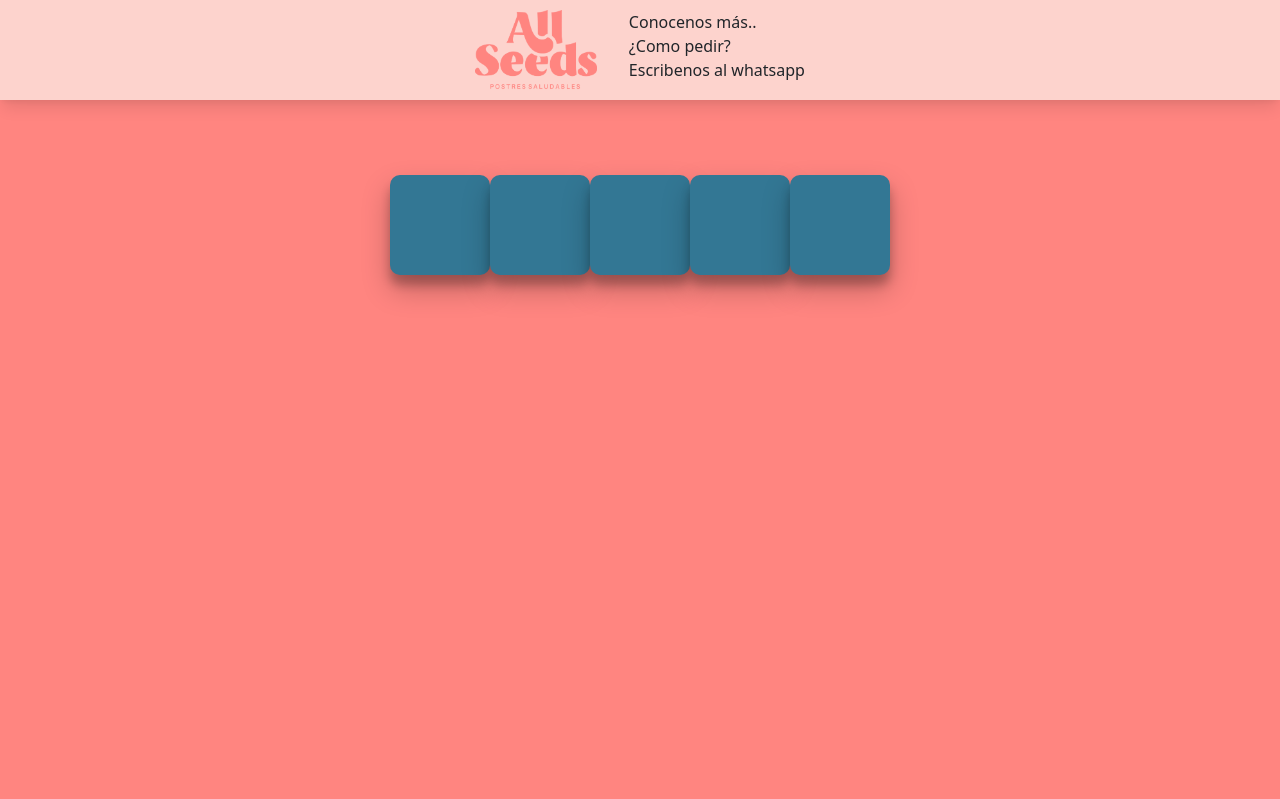
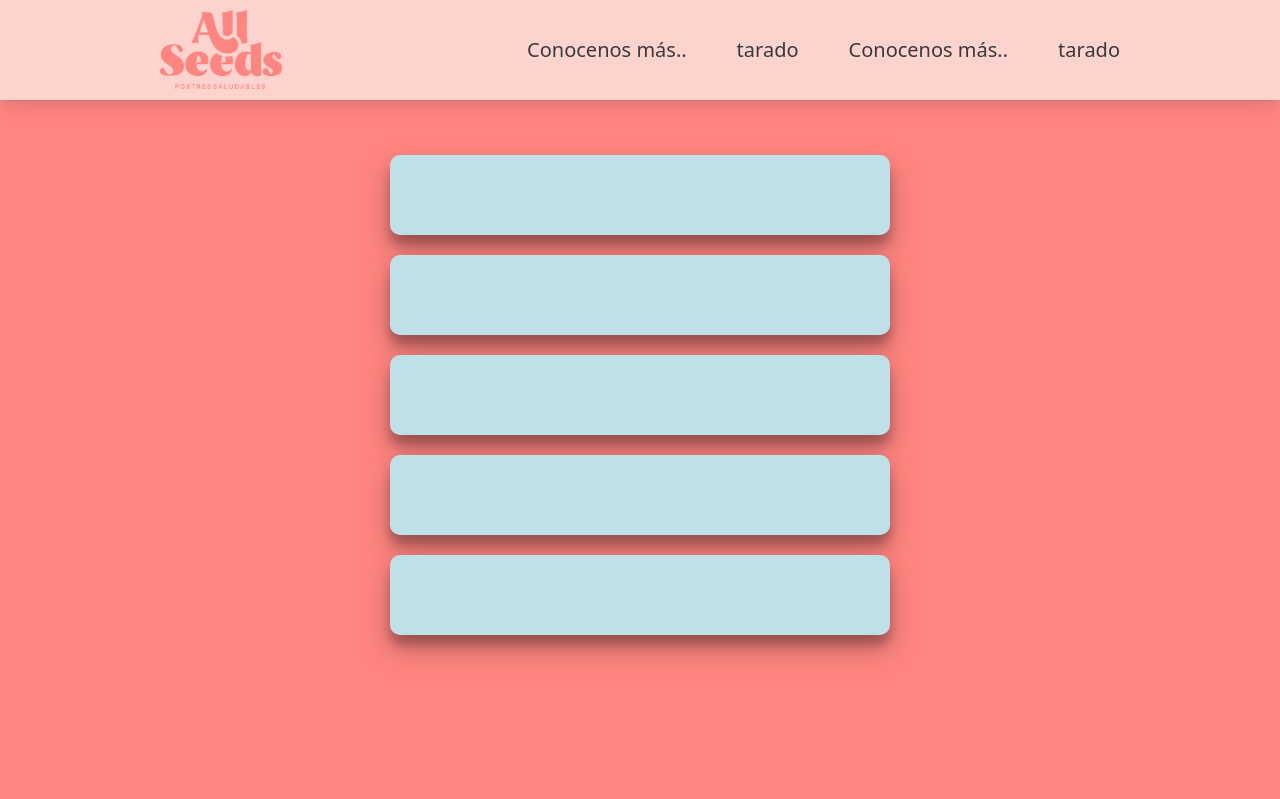
Before and after one commit to SebMal64/all-seeds, a React app in the folder react/: page / in a window 1280 px wide. Shown: the top 799 px of the page. Built offline with nearby package versions, Linux system fonts and the light colour scheme.

Commit message:
navegacion estructura completa

```diff
--- a/react/src/Items.css
+++ b/react/src/Items.css
@@ -1,19 +1,30 @@
-
+:root {
+    --rosado: #FF8580;
+    --rosado-claro: #ff8480b8;
+    --pinky:  #fde8e1;
+    --sky: #77C7CE;
+    --celeste:  #bee1e7;
+    --transparente: #fde8e1cb;
+    --blanco: rgb(233, 233, 233);
+}
 
 .cont-item {
-    height: 100px;
-    width: 100px;
-    background: rgb(51, 119, 148);
+    height: 80px;
+    width: 500px;
+    background: var(--celeste);
     border-radius: 10px;
     border: none;
     box-shadow: rgba(0, 0, 0, 0.25) 0px 14px 28px, rgba(0, 0, 0, 0.22) 0px 10px 10px;;
+}
+.cont-item:hover{
+    transform: scale(1.04);
 }
 
 @media (max-width: 768px) {
 
     .cont-item {
 
-       height: 80px;
+       height: 70px;
        width: 90dvw;
 
     }
--- a/react/src/Navegador.css
+++ b/react/src/Navegador.css
@@ -1,15 +1,17 @@
-**{
+** {
   margin: 0;
   box-sizing: content-box;
 }
+
 :root {
   --rosado: #FF8580;
   --rosado-claro: #ff8480b8;
-    --pinky:  #fde8e1;
+  --pinky: #fde8e1;
   --sky: #77C7CE;
-    --celeste:  #bee1e7;
+  --celeste: #bee1e7;
   --transparente: #fde8e1cb;
   --blanco: rgb(233, 233, 233);
+  --espacio: 10rem;
 }
 
 .nav-bar {
@@ -18,31 +20,42 @@
   position: fixed;
   width: 100dvw;
   height: 100px;
-    padding: 10px;
+  padding: 10px var(--espacio);
   background: var(--transparente);
-    align-content: flex-end;
-    justify-content: center;
+  justify-content: space-between;
   box-shadow: rgba(0, 0, 0, 0.1) 0px 10px 15px -3px, rgba(0, 0, 0, 0.05) 0px 4px 6px -2px;
+  align-content: center;
+  color: rgb(58, 58, 58);
+
 
 }
+
 .nav-img {
-    height: 100%;
+  height: auto;
   width: auto;
-     align-items: center;
-    justify-items: center;
 }
+
 .nav-list {
   display: flex;
-    align-items: flex-end;
-    justify-content: flex-end;
-    text-decoration: none;
+  height: 100%;
+  align-items: center;
+  gap: 50px;
 }
+
+.nav-list-item {
+  align-items: center;
+  font-size: 20px;
+  cursor: pointer;
+}
+
 @media (max-width: 768px) {
   .nav-bar {
     height: 80px;
     padding: 15px;
 
   }
+
+  /*
     @keyframes navLinkFade {
   from {
     opacity: 0;
@@ -65,5 +78,5 @@
 
 .mobile-menu.active .line3 {
   transform: rotate(45deg) translate(-5px, -7px);
+}*/
 }
-}
--- a/react/src/Navegador.js
+++ b/react/src/Navegador.js
@@ -1,21 +1,24 @@
 import './Navegador.css';
 import logo from './assets/pictures/logo-oscuro.png'
-import {Link} from 'react-router-dom';
+import { Link } from 'react-router-dom';
+import './AboutUs';
+import { useState } from 'react';
 
 function Navegador() {
 
 
     return (
-        <div className='nav-bar'>
+        <nav className='nav-bar'>
 
-            <img className="nav-img" src={logo}/>
-            <ul classname="nav-list">
-                <li>Conocenos más..</li>
-                <li>¿Como pedir?</li>
-                <li>Escribenos al whatsapp</li>
+            <img className="nav-img" src={logo} />
+            <ul className="nav-list">
+                <li className='nav-list-item'>Conocenos más..</li>
+                <li className='nav-list-item'>tarado</li>
+                <li className='nav-list-item'>Conocenos más..</li>
+                <li className='nav-list-item'>tarado</li>
             </ul>
 
-        </div>
+        </nav>
     )
 }
 export default Navegador;
--- a/react/src/Portada.css
+++ b/react/src/Portada.css
@@ -10,19 +10,18 @@
 }
 .section-portada {
     height: 100vh;
-    width: 100dvw;
+    max-width: 100vw;
     background: var(--rosado);
     display: grid;
     justify-content: space-around;
     align-items: center;
 }
-/*.contenedor1 {
-    display: flex;
-    width: 100%;
-    justify-content: space-around;
-    gap: 40px
+.contenedor1 {
+    margin-top: 100px;
+  display: flex;
+    flex-direction: column;
+gap: 20px
 }
-*/
 
 @media (max-width: 768px) {
 
```
Also changed, not shown: react/src/BotonNav.js (added, +17 -0 lines). Lines whose indentation alone changed are shown as unchanged.
